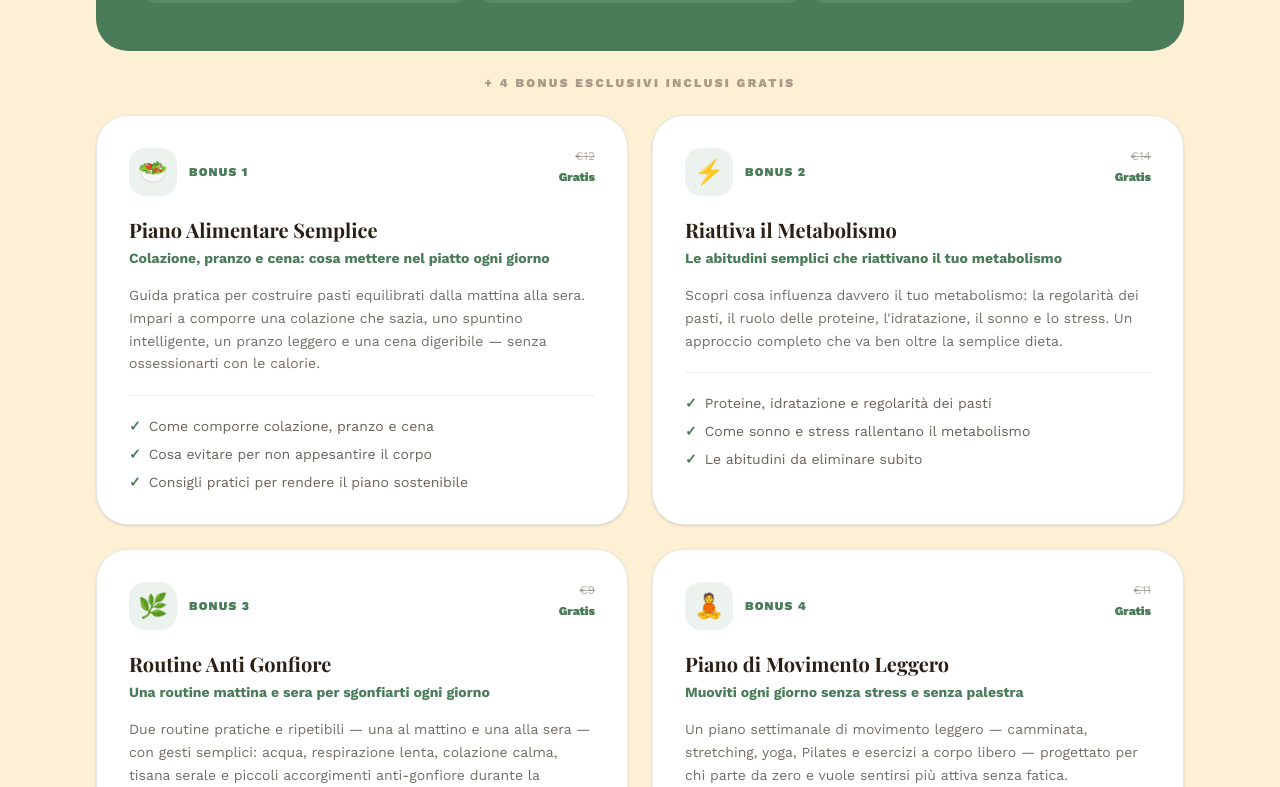
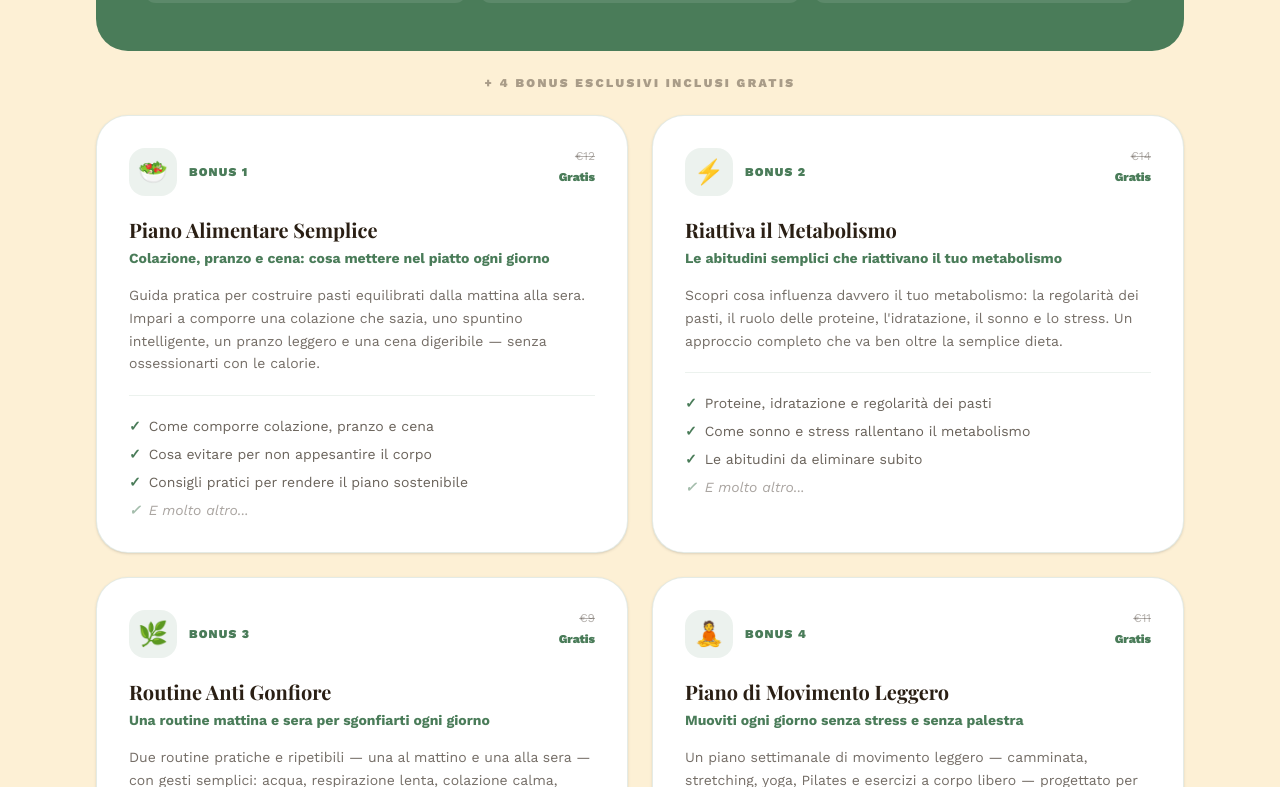
Before and after one commit to thisismetrotech-afk/pancia-piatta, a React (Vite) app: page / in a window 1280 px wide. Shown: the part 2073-2860 px from the top of the page. Built offline with nearby package versions, Linux system fonts and the light colour scheme; a web font is replaced by a local one.

Commit message:
Add 'e molto altro...' to each bonus card and cosa ricevi section

```diff
--- a/src/App.tsx
+++ b/src/App.tsx
@@ -667,6 +667,10 @@ function HomePage() {
                       <span>{p}</span>
                     </li>
                   ))}
+                  <li className="flex items-center gap-2 text-sm text-brown/40 italic">
+                    <span className="text-sage/50 font-black flex-shrink-0">✓</span>
+                    <span>E molto altro...</span>
+                  </li>
                 </ul>
               </motion.div>
             ))}
@@ -990,13 +994,16 @@ function HomePage() {
                 { icon: <Gift className="w-5 h-5" />, item: "Bonus 2: Riattiva il Metabolismo — proteine, sonno, stress e abitudini", value: "€14", free: true },
                 { icon: <Gift className="w-5 h-5" />, item: "Bonus 3: Routine Anti Gonfiore — routine mattina e sera per sgonfiarti", value: "€9", free: true },
                 { icon: <Gift className="w-5 h-5" />, item: "Bonus 4: Piano di Movimento Leggero — camminata, yoga, stretching a casa", value: "€11", free: true },
+                { icon: <Zap className="w-5 h-5" />, item: "E molto altro ancora...", value: "", extra: true },
               ].map((row, idx) => (
                 <div key={idx} className="flex items-center justify-between py-3 border-b border-white/10 last:border-0">
                   <div className="flex items-center gap-3 text-white/90">
                     <div className="opacity-70">{row.icon}</div>
                     <span className="font-medium text-sm">{row.item}</span>
                   </div>
-                  {(row as any).free ? (
+                  {(row as any).extra ? (
+                    null
+                  ) : (row as any).free ? (
                     <div className="flex items-center gap-2">
                       <span className="text-sm line-through opacity-50 text-white">{row.value}</span>
                       <span className="text-sm font-black text-yellow-300">Gratis</span>
```
